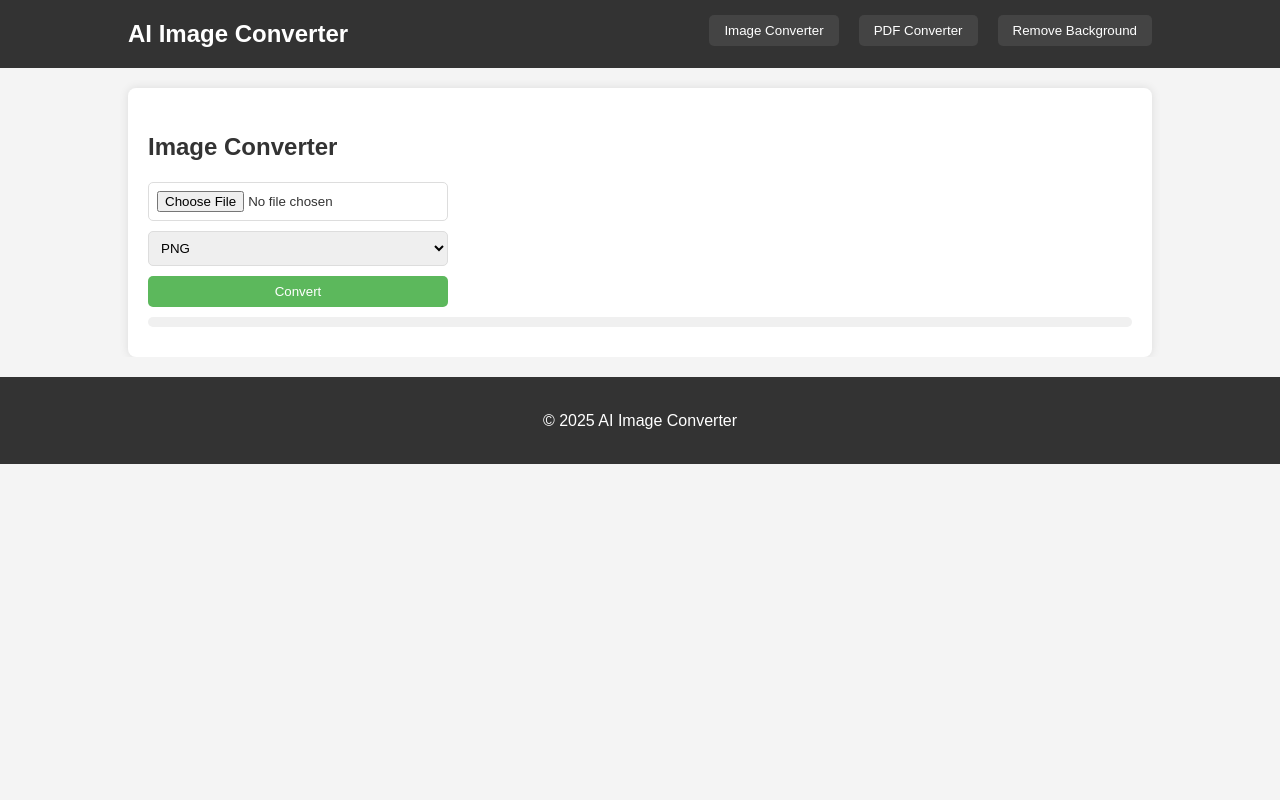
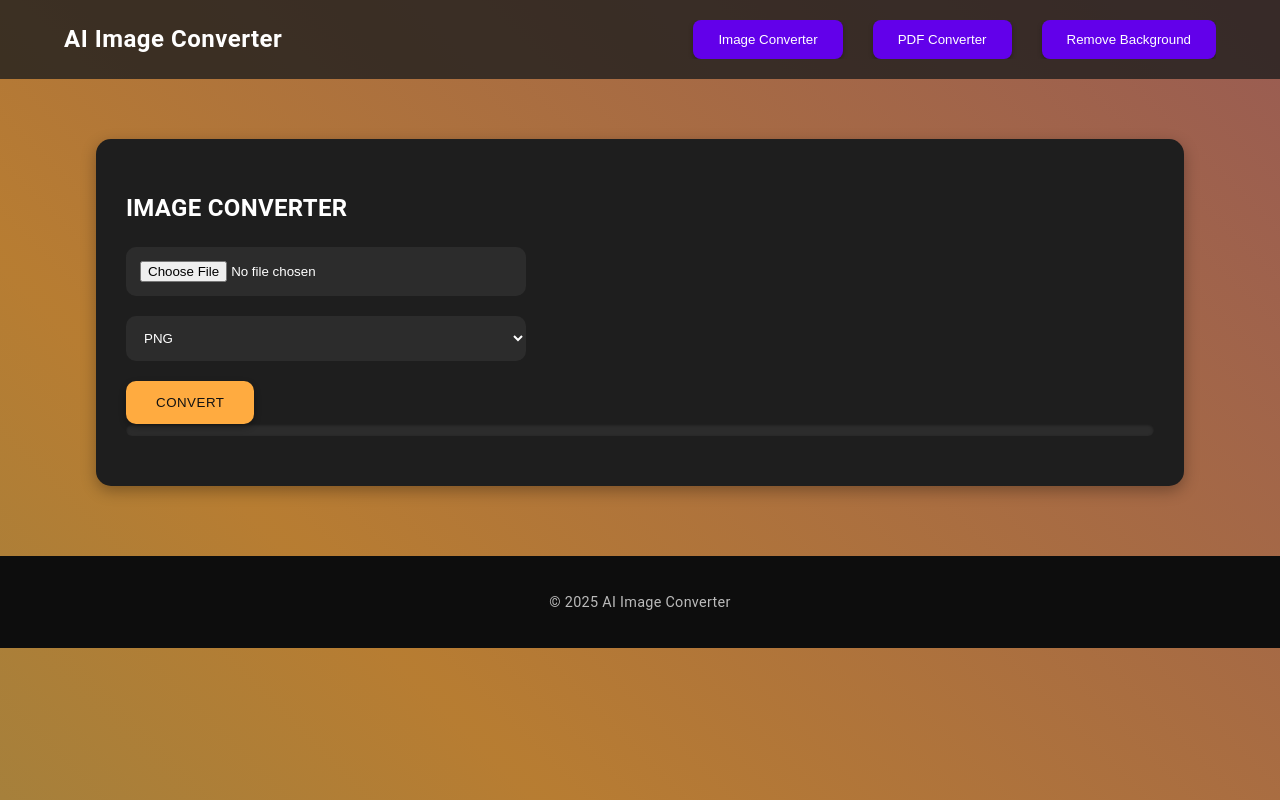
Before and after one commit to rakshan0027/IMAGEWEBSITE, a plain HTML site: page INDEX.HTML in a window 1280 px wide. Drawn offline with Linux system fonts and the light colour scheme.

Commit message:
Update STYLE.CSS

```diff
--- a/STYLE.CSS
+++ b/STYLE.CSS
@@ -1,180 +1,300 @@
 /* style.css */
 
-/* General Styles */
+/* Global Styles */
+:root {
+    --primary-color: #6200ea;  /* Deep Purple */
+    --secondary-color: #03dac6; /* Teal Accent */
+    --accent-color: #ffab40;   /* Amber Accent */
+    --text-color: #fff;
+    --bg-color: #121212;     /* Dark Background */
+    --card-bg-color: #1e1e1e; /* Slightly Lighter Card Background */
+}
+
 body {
-    font-family: Arial, sans-serif;
+    font-family: 'Roboto', sans-serif;
     margin: 0;
     padding: 0;
-    background-color: #f4f4f4;
-    color: #333;
+    background-color: var(--bg-color);
+    color: var(--text-color);
     line-height: 1.6;
+    overflow-x: hidden; /* Prevent horizontal scrollbar */
 }
 
 .container {
-    width: 80%;
+    width: 85%; /* Increased width slightly */
     margin: auto;
     overflow: hidden;
-    padding: 0 20px;
+    padding: 30px 20px; /* Added more padding */
+    border-radius: 12px; /* Softer corners */
+}
+
+/* Futuristic Background (Animated Gradient) */
+body::before {
+    content: "";
+    position: fixed;
+    top: 0;
+    left: 0;
+    width: 200%;
+    height: 200%;
+    background: linear-gradient(45deg, var(--primary-color), var(--secondary-color), var(--accent-color), var(--primary-color));
+    background-size: 400% 400%;
+    z-index: -1; /* Behind the content */
+    animation: gradientAnimation 15s ease infinite;
+    transform: translate(-25%, -25%); /* Center the gradient */
+    opacity: 0.7; /* Subtle effect */
+}
+
+@keyframes gradientAnimation {
+    0% {
+        background-position: 0% 50%;
+    }
+    50% {
+        background-position: 100% 50%;
+    }
+    100% {
+        background-position: 0% 50%;
+    }
 }
 
 /* Navigation */
 nav {
-    background: #333;
-    color: #fff;
-    padding: 15px 0;
+    background: rgba(30, 30, 30, 0.8); /* Translucent Background */
+    color: var(--text-color);
+    padding: 20px 0;
+    position: relative; /* For z-index stacking context */
+    z-index: 10; /* Above the background animation */
 }
 
 .nav-container {
-    width: 80%;
+    width: 90%;
     margin: auto;
     overflow: hidden;
+    display: flex;
+    justify-content: space-between;
+    align-items: center;
 }
 
 nav h1 {
-    float: left;
     margin: 0;
+    font-weight: 600; /* Slightly bolder */
+    letter-spacing: 0.5px; /* Subtle spacing */
 }
 
 nav ul {
-    float: right;
     margin: 0;
     padding: 0;
     list-style: none;
+    display: flex;
+    align-items: center; /* Align items vertically */
 }
 
 nav li {
-    float: left;
-    margin-left: 20px;
+    margin-left: 30px;
 }
 
 nav button {
-    background: #444;
-    color: #fff;
+    background: var(--primary-color);
+    color: var(--text-color);
     border: none;
-    padding: 8px 15px;
-    border-radius: 5px;
+    padding: 12px 25px;
+    border-radius: 8px;
     cursor: pointer;
-    transition: background 0.3s ease;
+    transition: background 0.3s ease, transform 0.2s ease;
+    font-weight: 500;
+    box-shadow: 0 2px 5px rgba(0, 0, 0, 0.3);
+    outline: none; /* Remove the focus outline */
 }
 
 nav button:hover {
-    background: #555;
+    background: var(--secondary-color);
+    transform: translateY(-2px); /* Slight lift on hover */
+}
+
+nav button:active {
+    transform: translateY(0); /* Reset transform when clicked */
 }
 
 /* Tool Sections */
 .tool-section {
-    background: #fff;
-    padding: 20px;
-    margin-top: 20px;
-    border-radius: 8px;
-    box-shadow: 0 0 10px rgba(0, 0, 0, 0.1);
+    background: var(--card-bg-color);
+    padding: 30px;
+    margin-top: 30px;
+    border-radius: 15px;
+    box-shadow: 0 5px 15px rgba(0, 0, 0, 0.3);
+    transition: transform 0.3s ease, box-shadow 0.3s ease;
+}
+
+.tool-section:hover {
+    transform: translateY(-5px); /* Subtle lift on hover */
+    box-shadow: 0 8px 20px rgba(0, 0, 0, 0.4);
 }
 
 .tool-section h2 {
-    margin-bottom: 15px;
-    color: #333;
+    margin-bottom: 20px;
+    color: var(--text-color);
+    font-weight: 600;
+    letter-spacing: 0.3px;
+    text-transform: uppercase; /* Capitalize heading */
+    font-size: 1.5em;
 }
 
 .tool-section input[type="file"],
-.tool-section select,
-.tool-section button {
-    margin-bottom: 10px;
-    padding: 8px;
-    border-radius: 5px;
-    border: 1px solid #ddd;
-    box-sizing: border-box; /* Important for consistent sizing */
-    display: block; /* Ensure elements take up full width */
-    width: 100%; /* Make elements fill their container */
-    max-width: 300px; /* Limit maximum width */
+.tool-section select {
+    margin-bottom: 20px;
+    padding: 14px;
+    border-radius: 10px;
+    border: none;
+    background-color: #2c2c2c; /* Darker Input Background */
+    color: var(--text-color);
+    box-sizing: border-box;
+    display: block;
+    width: 100%;
+    max-width: 400px; /* Increased max width */
+    outline: none; /* Remove focus outline */
+    transition: box-shadow 0.3s ease;
+}
+
+.tool-section input[type="file"]:focus,
+.tool-section select:focus {
+    box-shadow: 0 3px 7px rgba(0, 0, 0, 0.4);
 }
 
 .tool-section button {
-    background: #5cb85c;
-    color: #fff;
+    background: var(--accent-color);
+    color: var(--bg-color);
     border: none;
+    padding: 14px 30px;
+    border-radius: 10px;
     cursor: pointer;
-    transition: background 0.3s ease;
+    transition: background 0.3s ease, transform 0.2s ease, box-shadow 0.3s ease;
+    font-weight: 500;
+    box-shadow: 0 3px 7px rgba(0, 0, 0, 0.3);
+    outline: none; /* Remove the focus outline */
+    text-transform: uppercase;
+    letter-spacing: 0.5px;
 }
 
 .tool-section button:hover {
-    background: #4cae4c;
+    background: #ffc107; /* A Slightly Brighter Amber */
+    transform: translateY(-3px); /* More pronounced lift */
+    box-shadow: 0 5px 10px rgba(0, 0, 0, 0.4);
+}
+
+.tool-section button:active {
+    transform: translateY(0);
+    box-shadow: 0 2px 5px rgba(0, 0, 0, 0.3);
 }
 
 /* Progress Bar */
 .progress-bar-container {
-    background: #f0f0f0;
-    border-radius: 5px;
-    height: 10px;
-    margin-bottom: 10px;
+    background: #2c2c2c;
+    border-radius: 10px;
+    height: 12px;
+    margin-bottom: 20px;
     overflow: hidden;
+    box-shadow: inset 0 1px 3px rgba(0, 0, 0, 0.4);
 }
 
 .progress-bar {
-    background: #5cb85c;
+    background: var(--secondary-color);
     height: 100%;
     width: 0%;
-    transition: width 0.3s ease;
+    transition: width 0.4s ease; /* Slightly slower */
+    box-shadow: 0 0 5px var(--secondary-color);
 }
 
-/* Download Link and Image Preview */
+/* Download Links and Image Preview */
 #downloadLink,
 #pdfDownloadLink,
 #bgRemovalDownloadLink {
-    display: none; /* Initially hidden */
-    margin-top: 10px;
+    display: none;
+    margin-top: 20px;
     text-decoration: none;
-    color: #5cb85c;
+    color: var(--secondary-color);
+    font-weight: 600;
+    transition: color 0.3s ease, transform 0.2s ease;
+    display: inline-block;
+}
+
+#downloadLink:hover,
+#pdfDownloadLink:hover,
+#bgRemovalDownloadLink:hover {
+    color: var(--accent-color);
+    transform: translateX(5px);
+}
+
+#imagePreview {
+    max-width: 100%;
+    max-height: 350px;
+    display: none;
+    margin-top: 20px;
+    border-radius: 10px;
+    box-shadow: 0 3px 10px rgba(0, 0, 0, 0.4);
+    object-fit: contain; /* Maintain aspect ratio */
+}
+
+/* Trials Remaining and Premium Button */
+#trialsRemaining {
+    color: var(--accent-color);
     font-weight: bold;
 }
 
-#imagePreview {
-  max-width: 300px;
-  max-height: 300px;
-  display: none; /* Initially hidden */
-  margin-top: 10px;
-  border: 1px solid #ddd;
-  border-radius: 5px;
-}
-
-
-/* Premium Button */
 #premiumBtn {
-    background: #337ab7;
+    background: var(--primary-color);
 }
 
 #premiumBtn:hover {
-    background: #2e6da4;
+    background: #7b1fa2; /* Lighter Purple */
 }
-
 
 /* Footer */
 footer {
-    background: #333;
-    color: #fff;
+    background: #0d0d0d; /* Even Darker Footer */
+    color: #bbb;
     text-align: center;
-    padding: 15px 0;
-    margin-top: 20px;
+    padding: 20px 0;
+    margin-top: 40px;
+    font-size: 0.9em;
+    letter-spacing: 0.3px;
 }
 
-/* Media Queries for Responsiveness */
-@media(max-width: 768px) {
-    .container, .nav-container {
-        width: 90%;
+/* Media Queries (Improved Responsiveness) */
+@media (max-width: 768px) {
+    .container,
+    .nav-container {
+        width: 95%;
+        padding: 20px;
     }
 
-    nav h1, nav ul {
-        float: none;
+    nav h1,
+    nav ul {
         text-align: center;
     }
 
+    nav h1 {
+        margin-bottom: 15px;
+    }
+
+    nav ul {
+        flex-direction: column;
+        align-items: stretch; /* Full width on small screens */
+    }
+
     nav li {
-        float: none;
         margin: 10px 0;
     }
 
+    nav button {
+        width: 100%; /* Full width buttons */
+    }
+
     .tool-section input[type="file"],
-    .tool-section select,
+    .tool-section select {
+        max-width: 100%;
+    }
+
     .tool-section button {
-        max-width: 100%; /* Full width on smaller screens */
+        width: 100%;
+        padding: 12px;
     }
 }
```
